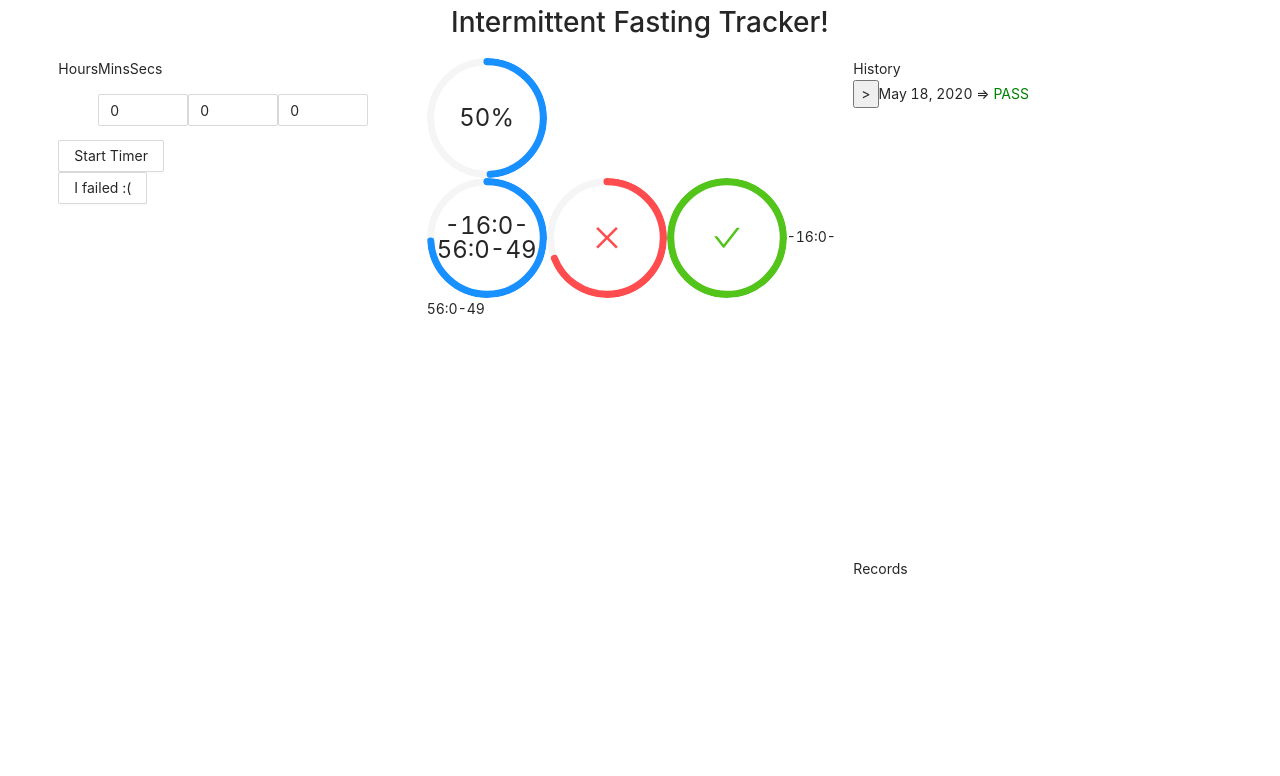
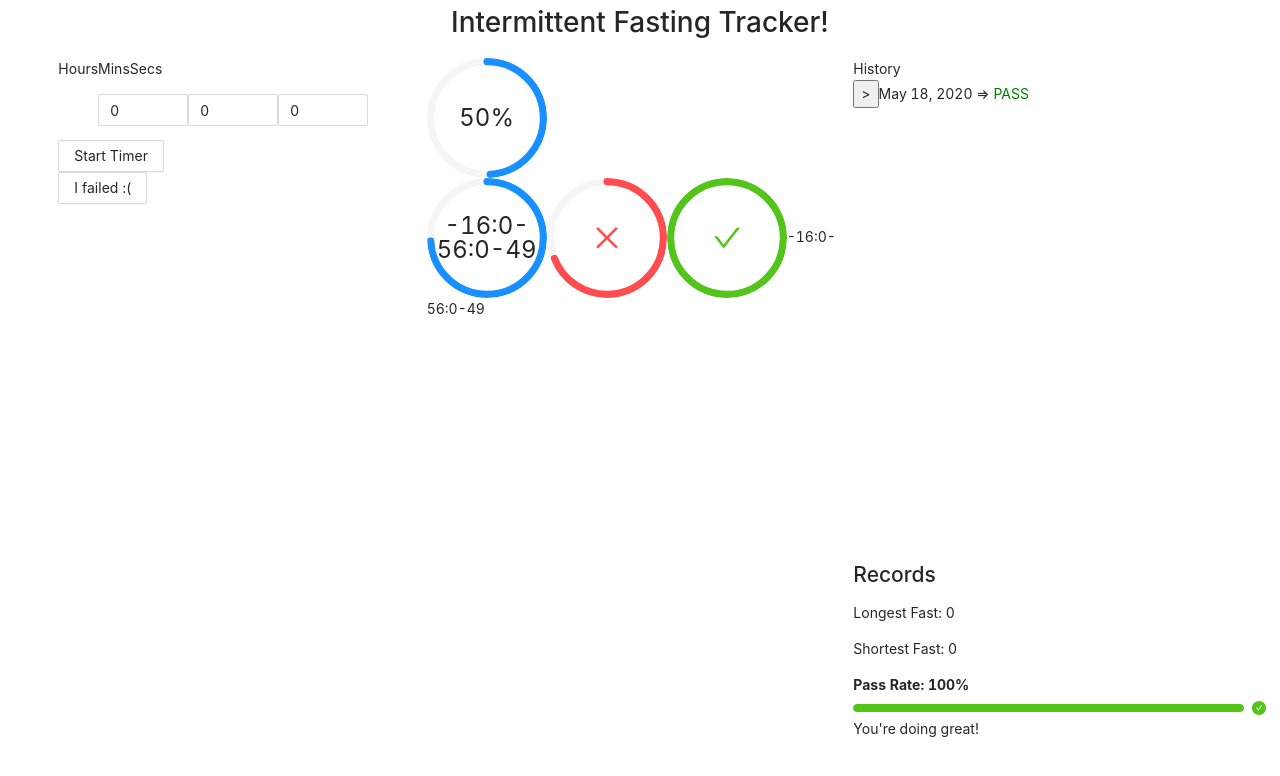
Before and after one commit to colemanjenkins/intermittent-fasting-timer, a React (Create React App) app: page / in a window 1280 px wide. Shown: the top 776 px of the page. Built offline with nearby package versions, Linux system fonts and the light colour scheme.

Commit message:
added Records component with pass rate bar

```diff
--- a/src/App.js
+++ b/src/App.js
@@ -78,7 +78,7 @@ class App extends Component {
           <TimerControls updatePlannedTime={this.updatePlannedTime} />
           <Timer timerLength={this.state.timerTime} timerStart={this.state.timerStart} />
           <History fasts={this.state.fasts} />
-          <Records />
+          <Records fasts={this.state.fasts} />
         </div>
 
       </div>
--- a/src/Components/Records.js
+++ b/src/Components/Records.js
@@ -1,12 +1,67 @@
 import React, { Component } from 'react';
 import './Records.css';
+import { Progress } from 'antd';
 
 class Records extends Component {
+    constructor(props) {
+        super(props);
+        this.state = {
+
+        }
+    }
+
+    findLongestFast(fasts) {
+        var time = 0;
+        console.log(time)
+        fasts.map(fast => {
+            if (fast.actualTime > time) {
+                time = fast.actualTime
+            }
+        })
+        console.log("Longest fast: " + time)
+        return time;
+    }
+    findShortestFast(fasts) {
+        var time = fasts[0].actualTime;
+        console.log(time)
+        fasts.map(fast => {
+            if (fast.actualTime < time) {
+                time = fast.actualTime
+            }
+        })
+        console.log("Shortest fast: " + time)
+        return time;
+    }
+    passRate(fasts) {
+        var pass = 0;
+        var fail = 0;
+        fasts.map(fast => {
+            if (fast.passed) {
+                pass++;
+            } else {
+                fail++;
+            }
+        })
+        console.log("passed: " + pass)
+        console.log("failed: " + fail)
+        return pass / (pass + fail);
+    }
 
     render() {
+        const list = this.props.fasts;
+        const passRate = this.passRate(list) * 100;
+        var message = "You're doing great!";
+        if (passRate < .5) {
+            message = 'Try setting shorter goals and work your way up!'
+        }
         return (
             <div className="records">
-                Records
+                <h2>Records</h2>
+                <p>Longest Fast: {this.findLongestFast(list)}</p>
+                <p>Shortest Fast: {this.findShortestFast(list)}</p>
+                <b>Pass Rate: {passRate}%</b>
+                <Progress percent={passRate} />
+                <p>{message}</p>
             </div>
         );
     }
```
